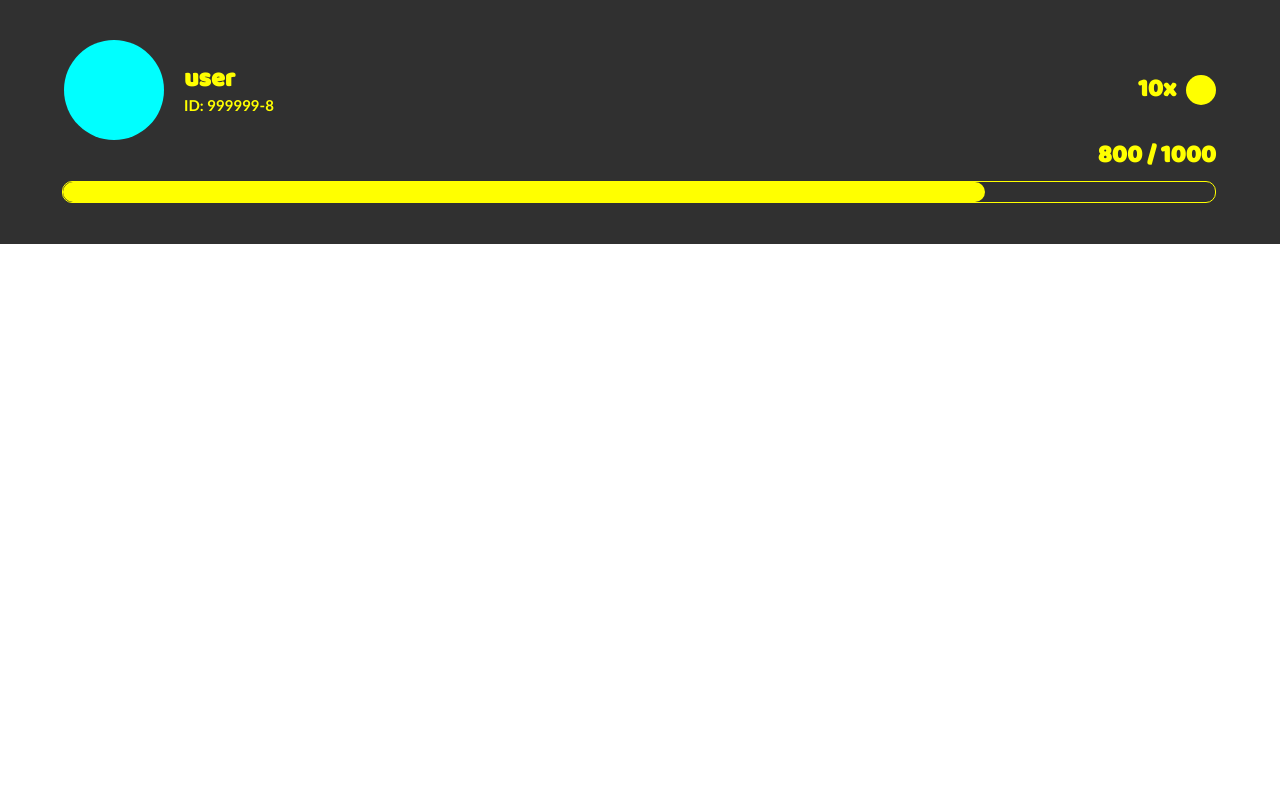
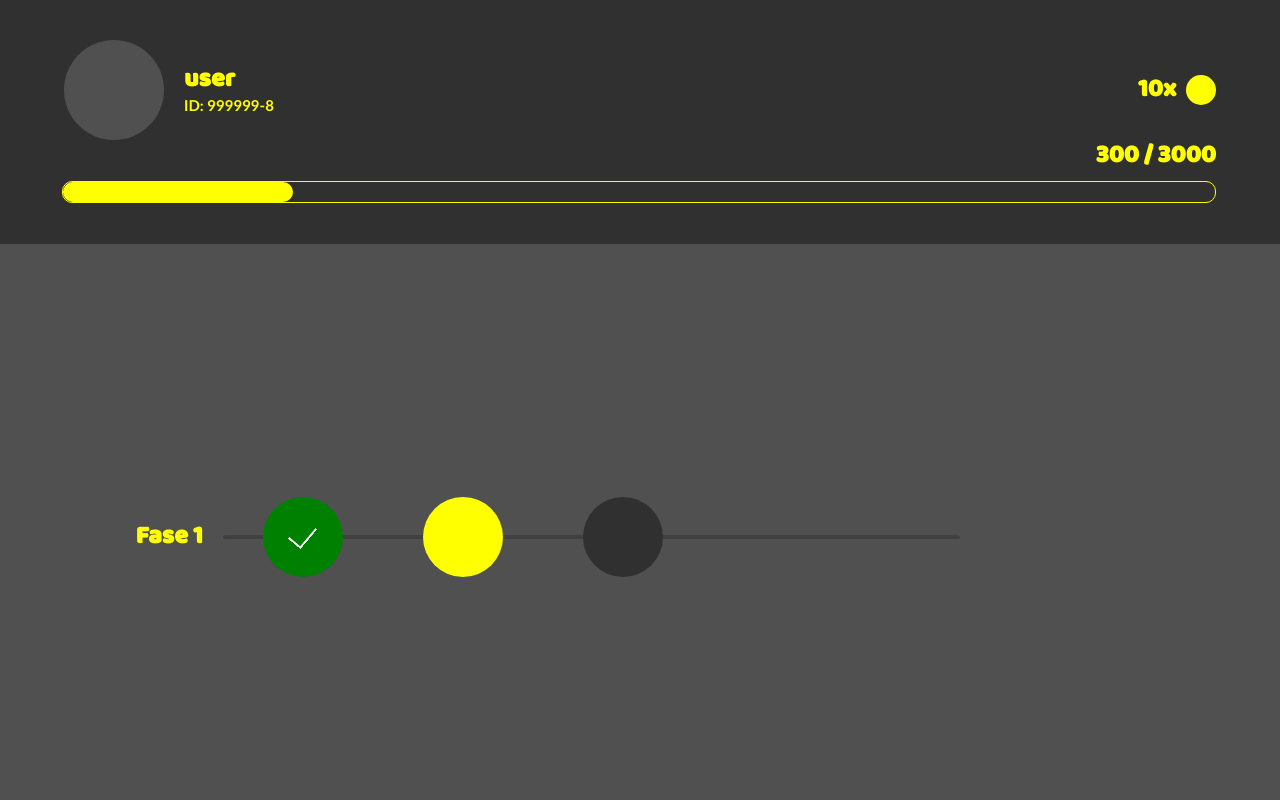
Before and after one commit to deppbrazil/codetowin, a React (Create React App) app: page / in a window 1280 px wide. Shown: the top 800 px of the page. Built offline with nearby package versions, Linux system fonts and the light colour scheme.

Commit message:
done dashboard

```diff
--- a/src/components/dashboard/index.js
+++ b/src/components/dashboard/index.js
@@ -2,7 +2,7 @@ import React from 'react';
 import './style.css';
 import './text.css';
 import '../../global-style/Font.css';
-
+import { Link } from 'react-router-dom';
 
 function Dashboard() {
     return (
@@ -22,13 +22,41 @@ function Dashboard() {
                     </div>
                 </div>
                 <div className="wrapper__head--center flexbox">
-                    <h1 className="h1">800 / 1000</h1>
+                    <h1 className="h1">300 / 3000</h1>
                     <div className="progress-bar flexbox"></div>
                 </div>
             </header>
 
-            <section>
-                <div></div>
+            <section className="container flexbox">
+                <div className="container__wrapper flexbox">
+                    <div className="wrapper__stage flexbox">
+                        <h1 className="h1">Fase 1</h1>
+                        <div className="wrapper__icon-stage flexbox">
+                            <div className="icon-stage complete flexbox"><div className="checked"></div></div>
+                                <Link className="link" to="/game">
+                                    <button className="icon-stage active"></button>
+                                </Link>
+                            <div className="icon-stage disable"></div>
+                            <div className="line"></div>
+                        </div>
+                    </div>
+                    <div className="wrapper__stage flexbox">
+                        <h1 className="h1">Fase 2</h1>
+                        <div className="wrapper__icon-stage flexbox">
+                            <div className="icon-stage disable"></div>
+                            <div className="icon-stage disable"></div>
+                            <div className="line"></div>
+                        </div>
+                    </div>
+                    <div className="wrapper__stage flexbox">
+                        <h1 className="h1">Fase 3</h1>
+                        <div className="wrapper__icon-stage flexbox">
+                            <div className="icon-stage disable"></div>
+                            <div className="icon-stage disable"></div>
+                            <div className="line"></div>
+                        </div>
+                    </div>
+                </div>
             </section>
         </>
     );
--- a/src/components/dashboard/style.css
+++ b/src/components/dashboard/style.css
@@ -31,7 +31,7 @@
     height: 100px;
     margin-right: 20px;
     border-radius: 50px;
-    background-color: var(--blue);
+    background-color: var(--second);
 }
 
 .wrapper__text {
@@ -70,9 +70,7 @@
 /* Anime progress bar */
 @keyframes loading {
     0% { width: 20px }
-    /* 25% { width: 10%}
-    50% { width: 50% } */
-    100% { width: 80%}
+    100% { width: 20%}
 }
 
 .progress-bar {
@@ -87,5 +85,110 @@
     position: absolute;
     border-radius: 20px;
     left: 0; top: 0; bottom: 0;
+    width: 20%;
+}
+
+/* Content */
+.container {
+    width: 100%;
+    height: 200vh;
+    background-color: var(--second);
+}
+
+.container__wrapper {
+    width: 90%;
+    height: 100%;
+    margin: 40px 0;
+}
+
+.wrapper__stage {
+    width: 100%;
+    max-width: 1200px;
+    height: 100%;
+    flex-direction: row;
+}
+
+.wrapper__icon-stage {
     width: 80%;
+    height: auto;
+    margin-left: 20px;
+    flex-direction: row;
+    justify-content: flex-start;
+    position: relative;
 }
+
+.icon-stage {
+    width: 80px;
+    height: 80px;
+    margin: 40px;
+    border-radius: 40px;
+    z-index: 2;
+    cursor: pointer;
+    outline: 0;
+    border: 0;
+}
+
+.link {
+    z-index: 2;
+}
+
+.active {
+    background-color: var(--yellow);
+    transition: all .3s ease-in-out;
+}
+.active:hover {
+    background-color: #c9c900;
+}
+
+.disable {
+    cursor: auto;
+    background-color: var(--primary);
+}
+
+.complete {
+    box-sizing: border-box;
+    background-color: green;
+}
+
+.checked {
+    position: absolute;
+    padding: .5rem .8rem;
+    box-shadow: 1px -1px 0 1px #ffffff inset;
+    -webkit-box-shadow: 2px -2px #ffffff inset;
+    border: solid transparent;
+    border-width: 0 0 .3em .3rem;
+    transform: rotate(-50deg);
+    cursor: pointer;
+    transition: 0.3s;
+}
+
+.line {
+    width: 80%;
+    height: 4px;
+    position: absolute;
+    opacity: .5;
+    z-index: 1;
+    border-radius: 2px;
+    background-color: var(--primary);
+}
+
+@media only screen and (max-width: 700px) {
+    .container {
+        height: auto;
+    }
+
+    .wrapper__stage,
+    .wrapper__icon-stage {
+        flex-direction: column;
+    }
+
+    .line {
+        width: 4px;
+        height: 100%;
+    }
+
+    .wrapper__icon-stage {
+        margin-bottom: 40px;
+    }
+
+}
--- a/src/global-style/App.css
+++ b/src/global-style/App.css
@@ -1,5 +1,6 @@
 :root {
     --primary: #303030;
+    --second: #505050;
     --blue: #00ffff;
     --yellow: #ffff00;
   }
```
Also changed, not shown: 1 other file (tests, documents, lock files or other folders).
